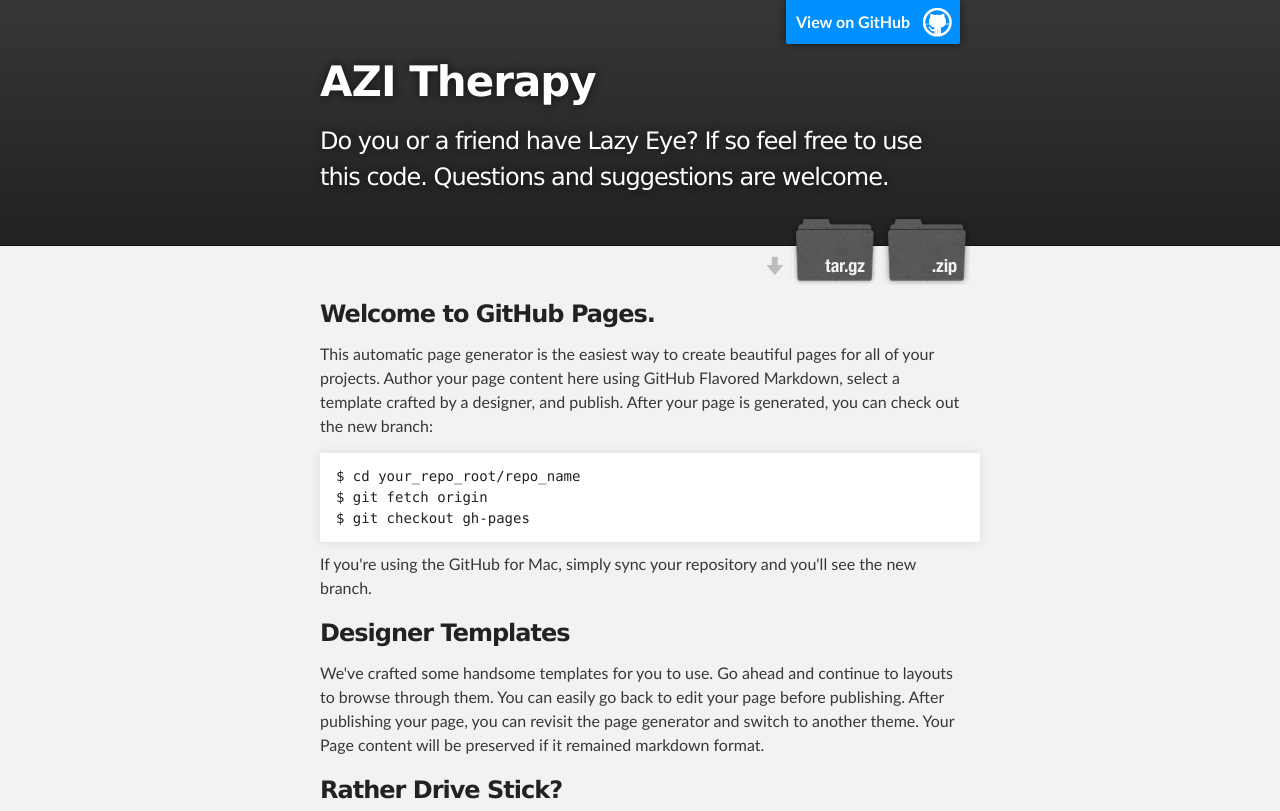
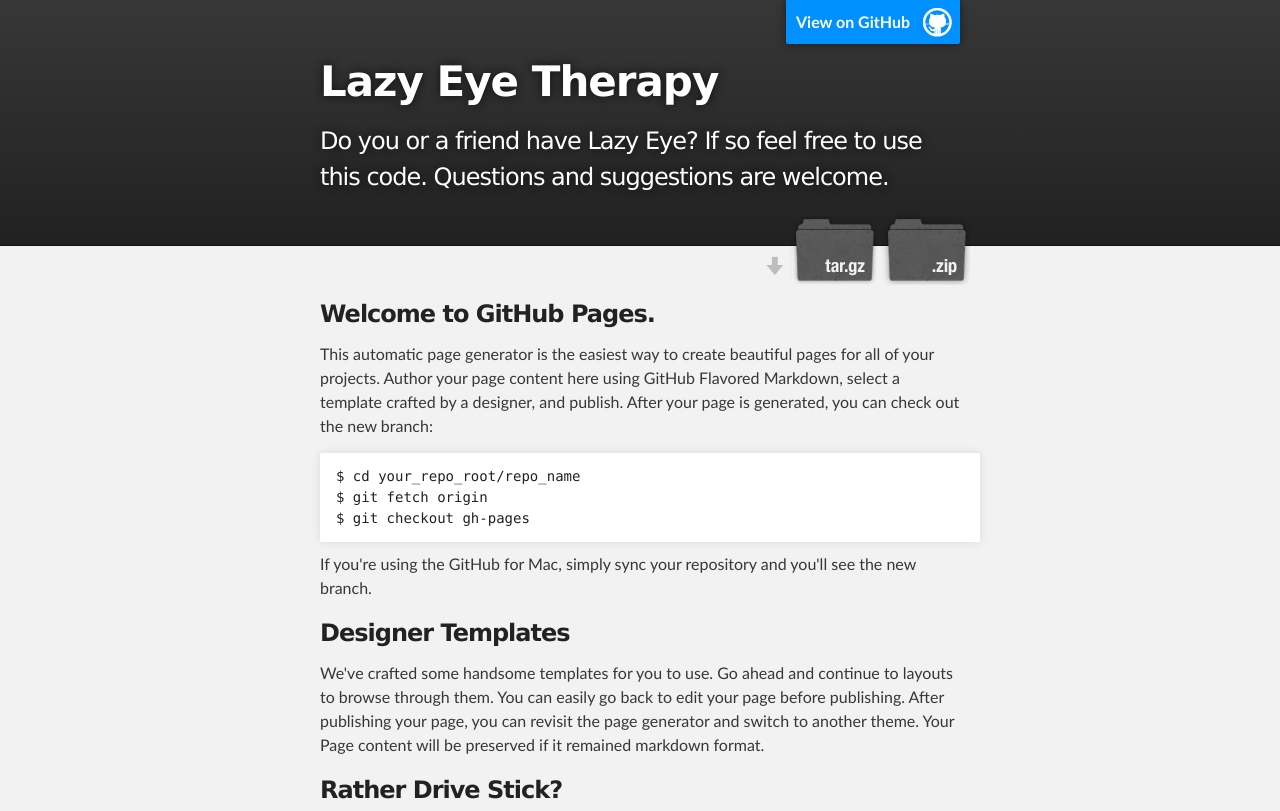
Before and after one commit to jameymcelveen/AZI.Therapy, a plain HTML site: page index.html in a window 1280 px wide. Shown: the top 811 px of the page. Drawn offline with Linux system fonts and the light colour scheme.

Commit message:
Update index.html

```diff
--- a/index.html
+++ b/index.html
@@ -8,7 +8,7 @@
 
     <link rel="stylesheet" type="text/css" media="screen" href="stylesheets/stylesheet.css">
 
-    <title>AZI Therapy</title>
+    <title>Lazy Eye Therapy</title>
   </head>
 
   <body>
@@ -18,7 +18,7 @@
         <header class="inner">
           <a id="forkme_banner" href="https://github.com/jameymcelveen/AZI.Therapy">View on GitHub</a>
 
-          <h1 id="project_title">AZI Therapy</h1>
+          <h1 id="project_title">Lazy Eye Therapy</h1>
           <h2 id="project_tagline">Do you or a friend have Lazy Eye? If so feel free to use this code. Questions and suggestions are welcome.</h2>
 
             <section id="downloads">
```
